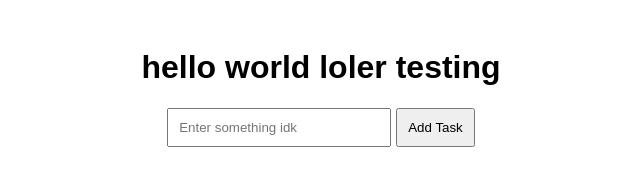
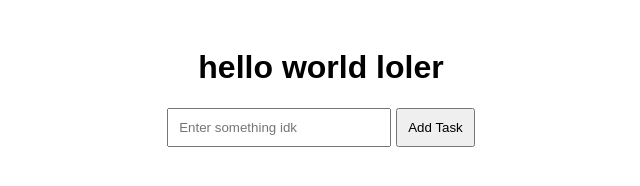
Before and after one commit to markf001/To-Do-List-App, an Electron app: page index.html in a window 1280 px wide. Shown: the whole page, without its empty margins (319-959 px from the left). Drawn offline with Linux system fonts and the light colour scheme.

Commit message:
testing again

```diff
--- a/index.html
+++ b/index.html
@@ -7,7 +7,7 @@
     <link rel="stylesheet" href="style.css">
 </head>
 <body>
-    <h1>hello world loler testing</h1>
+    <h1>hello world loler</h1>
     <button id="addTask"> Add Task </button>
     <ul id="taskList"></ul>
 
```
